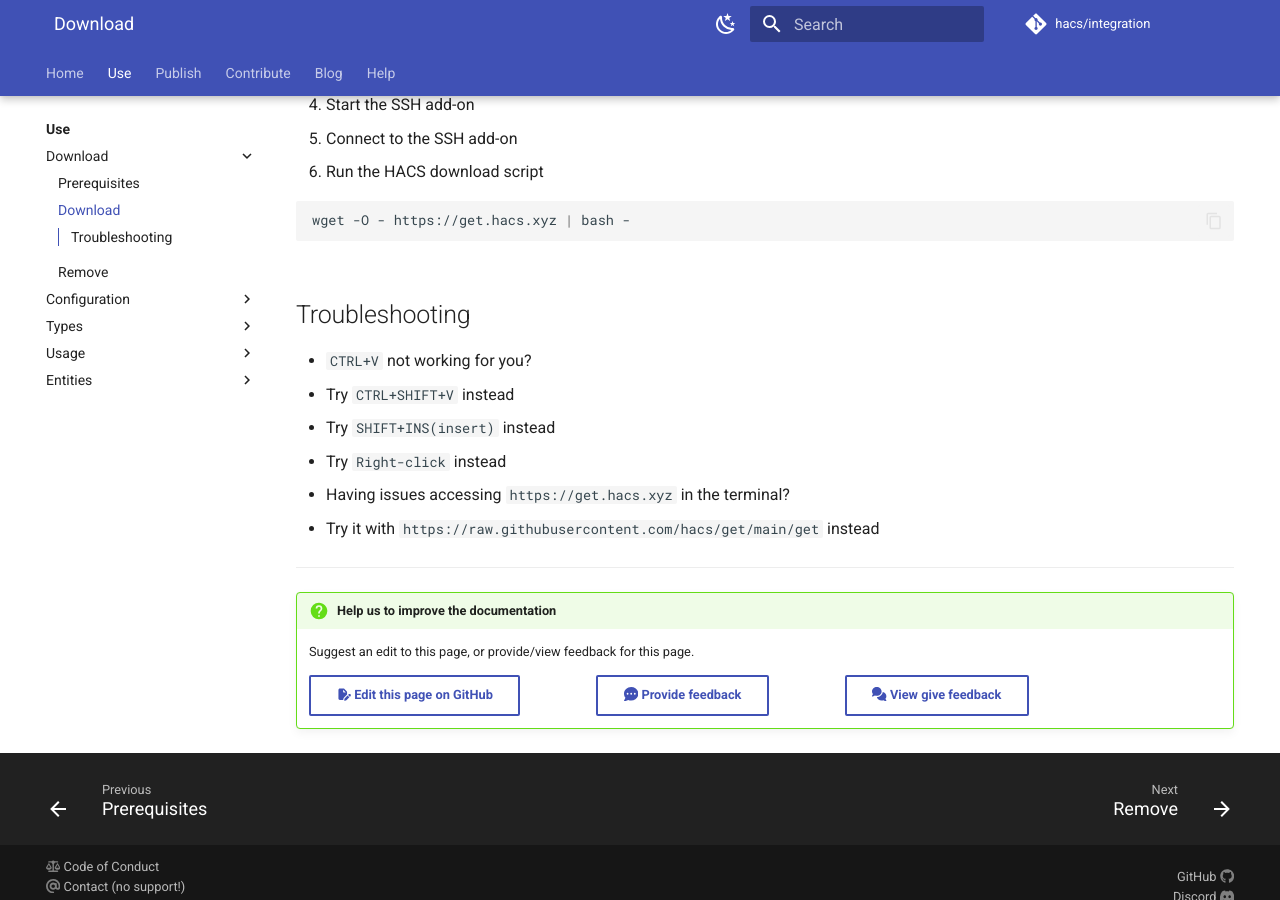
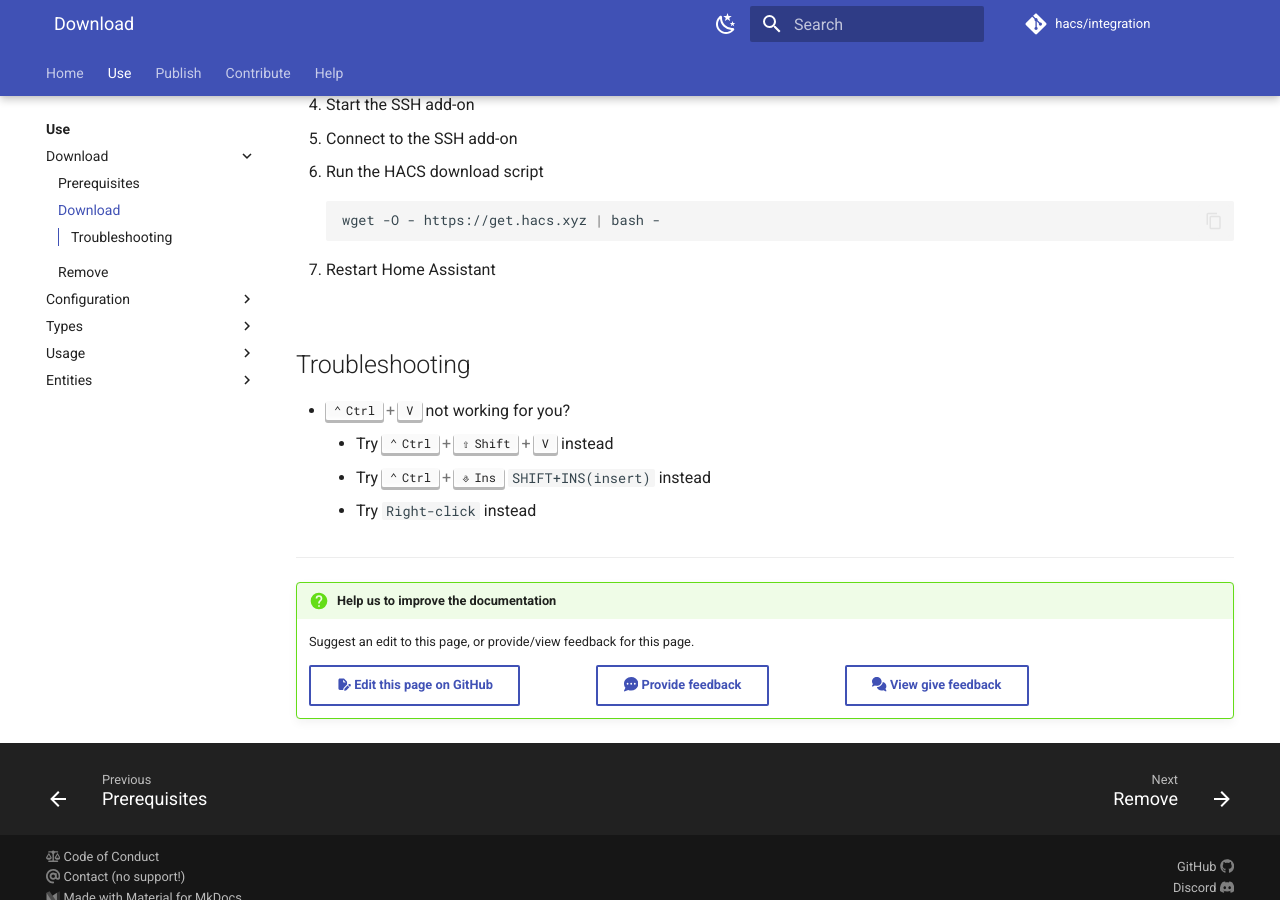
Before and after one commit to hacs/documentation, an MkDocs documentation site: the page built from source/docs/setup/download.md, in a window 1280 px wide and 900 px high, scrolled down 482 px. Built offline with MkDocs 1.6.1 and Material for MkDocs 9.7.7, drawn with Linux system fonts in a browser that asks for light colours; plug-ins that fetch from the network failed and are left out; comment, search, counter and statistics services are not loaded.

Commit message:
Formating

````diff
--- a/mkdocs.yml
+++ b/mkdocs.yml
@@ -202,7 +202,6 @@ nav:
     - docs/developer/frontend.md
     - docs/developer/maintainer.md
     - docs/developer/translation.md
-  - Blog: blog/index.md
   - Help:
     - help.md
     - Issues: docs/issues.md
--- a/source/docs/setup/download.md
+++ b/source/docs/setup/download.md
@@ -18,19 +18,23 @@ You use the [HACS download script](https://github.com/hacs/get) to setup HACS.
     1. Connect to the SSH add-on
     1. Run the HACS download script
 
-    ```bash
-    wget -O - https://get.hacs.xyz | bash -
-    ```
+        ```bash
+        wget -O - https://get.hacs.xyz | bash -
+        ```
+
+    1. Restart Home Assistant
 
 === "Container"
 
     1. Open a terminal
-    1. Go inside the container with `docker exec -it homeassistant bash`
+    1. Go inside the container with `docker exec -it <name of container running homeassistant> bash`
     1. Run the HACS download script
 
-    ```bash
-    wget -O - https://get.hacs.xyz | bash -
-    ```
+        ```bash
+        wget -O - https://get.hacs.xyz | bash -
+        ```
+
+    1. Restart Home Assistant
 
 === "Core"
 
@@ -38,18 +42,15 @@ You use the [HACS download script](https://github.com/hacs/get) to setup HACS.
     1. Change to the user that is running Home Assistant
     1. Run the HACS download script
 
-    ```bash
-    wget -O - https://get.hacs.xyz | bash -
-    ```
+        ```bash
+        wget -O - https://get.hacs.xyz | bash -
+        ```
 
+    1. Restart Home Assistant
 
 ## Troubleshooting
 
-
-- `CTRL+V` not working for you?
-  - Try `CTRL+SHIFT+V` instead
-  - Try `SHIFT+INS(insert)` instead
-  - Try `Right-click` instead
-
-- Having issues accessing `https://get.hacs.xyz` in the terminal?
-  - Try it with `https://raw.githubusercontent.com/hacs/get/main/get` instead
+- ++ctrl+v++ not working for you?
+    - Try ++ctrl+shift+v++ instead
+    - Try ++ctrl+ins++ `SHIFT+INS(insert)` instead
+    - Try `Right-click` instead
````
